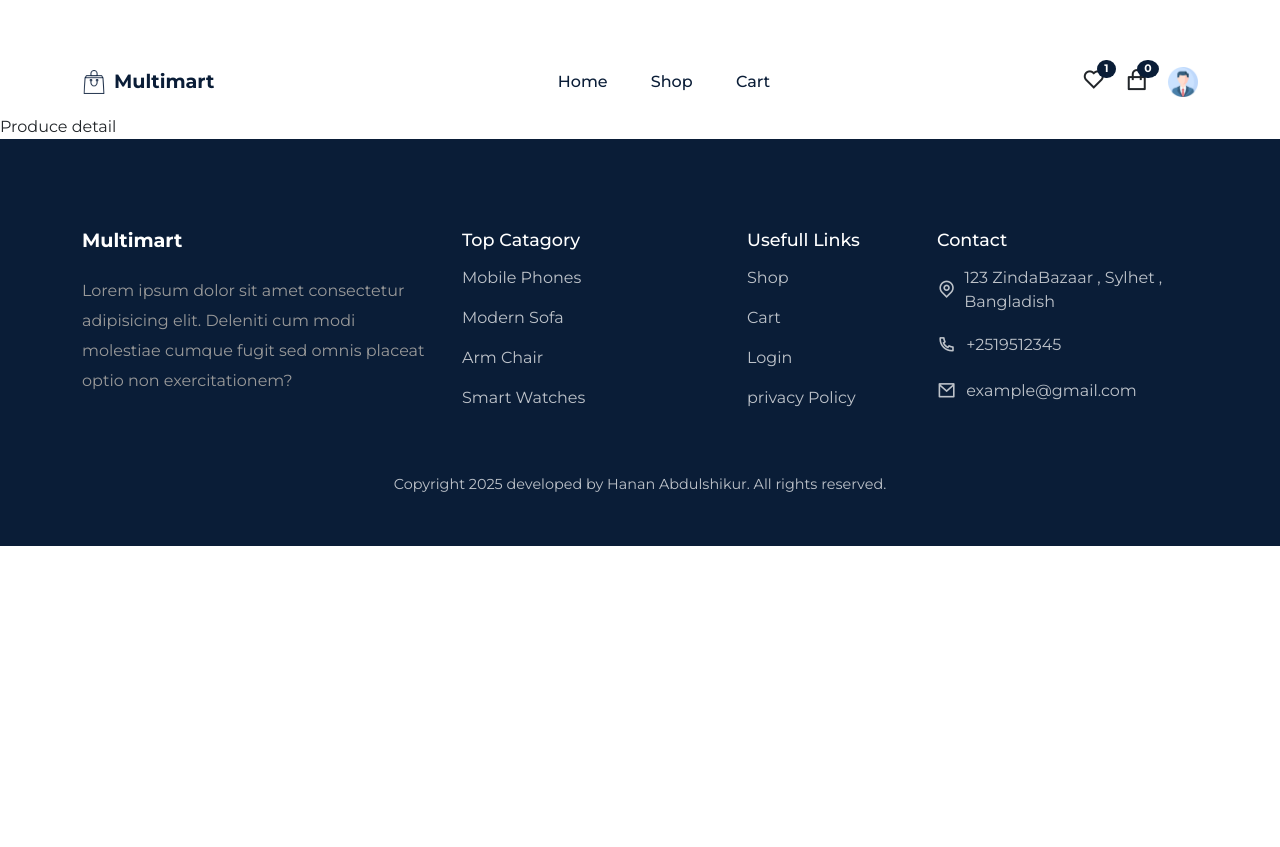
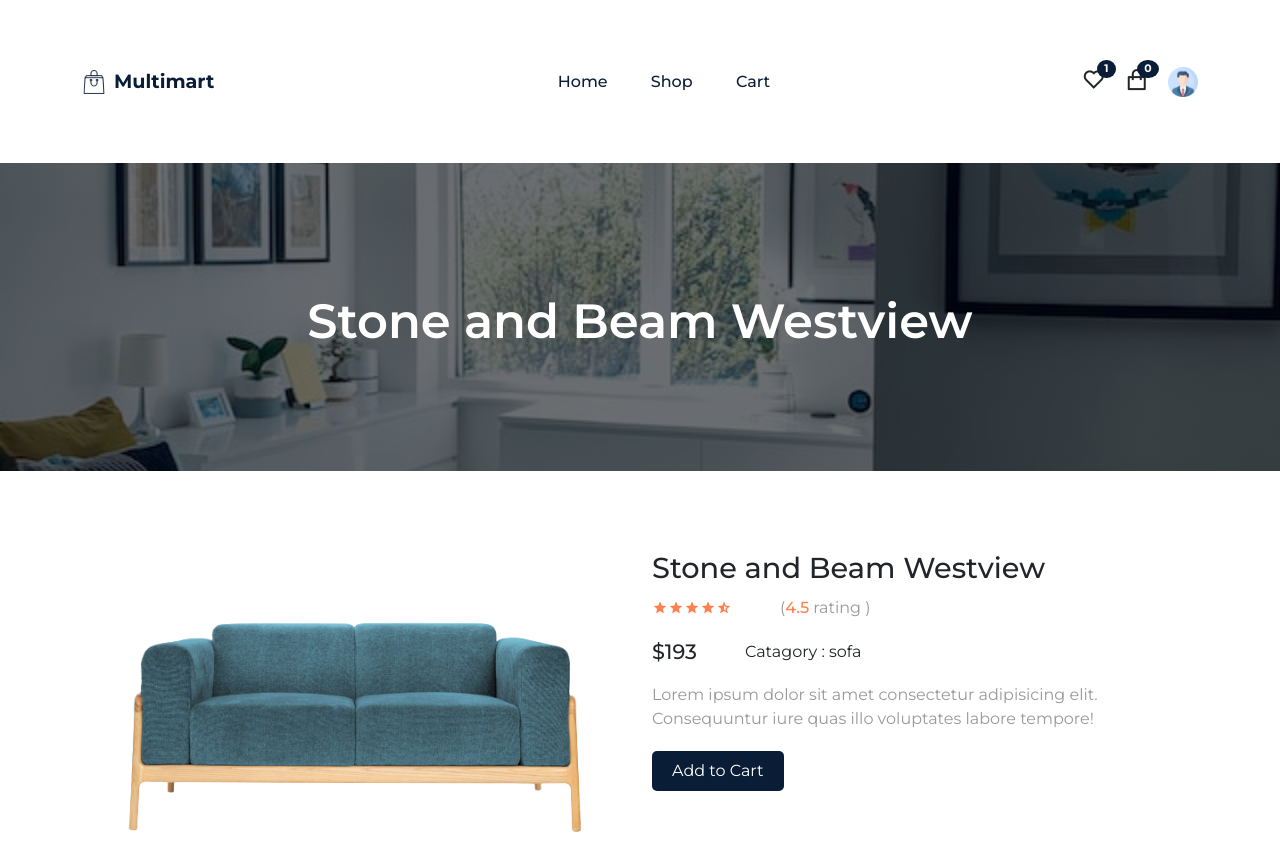
Before and after one commit to devhan-hub/E-commerce, a React (Create React App) app: page /product/01 in a window 1280 px wide. Shown: the part 105-952 px from the top of the page. Before the commit the page ends 800 px from the top, so only its background shows below. Built offline with nearby package versions, Linux system fonts and the light colour scheme.

Commit message:
feat(product): complete productdetail page implementation

```diff
--- a/src/pages/ProductDetails.jsx
+++ b/src/pages/ProductDetails.jsx
@@ -1,9 +1,136 @@
-import React from 'react'
+import {Container, Row ,Col} from 'reactstrap'
+import Helmet from '../components/Helmet/Helmet'
+import CommonSection from '../components/UI/CommonSection'
+import { useParams } from 'react-router-dom'
+import  '../styles/product_detail.css'
+import {motion} from 'framer-motion'
+import { useState } from 'react'
+import products from '../assets/data/products'
+import ProductList from '../components/UI/ProductList'
+import { useDispatch } from 'react-redux'
+import { addItem } from '../redux/slices/CartSlice'
+import { useRef } from 'react'
+import { toast } from 'react-toastify'
+const ProductDetails = () => {
 
-const ProductDetails = () => {
+  const {id} = useParams();
+  const product = products.find(product=>product.id === id)
+  const [tab , setTab]= useState('desc')
+  const[rating , setRating] = useState();
+  const {imgUrl , productName , price , avgRating , reviews , description  ,shortDesc , category } = product
+  const  relatedproduct = products.filter(product=> product.category === category)
+ const dispatch = useDispatch()
+ const reviewName = useRef('');
+ const reviewMsg = useRef('');
+
+ const addToCart = () => {
+      dispatch(addItem({
+         id,
+         productName,
+         price,
+         image:imgUrl
+      }))
+      toast.success("product successfully added")
+
+  }
+
+ const handelSubmit = e => {
+    e.preventDefault();
+   const reviewUserName = reviewName.current.value;
+   const reviewuserMsg = reviewMsg.current.value;
+ }
   return (
-    <div>
-      Produce detail
+    <div className='pt-5'>
+      <Helmet title={productName }>
+   <CommonSection  title={productName} />
+   <section className="pt-0">
+     <Container>
+      <Row>
+        <Col lg='6'>
+        <img src={imgUrl} alt={productName}/>
+        </Col>
+        <Col lg='6'>
+        <div className="product_detail">
+          <h2>{productName}</h2>
+          <div className='product_rating d-flex align-items-center gap-5 mb-3'>
+            <div>
+             <span><i class='ri-star-s-fill'></i></span>
+             <span><i class='ri-star-s-fill'></i></span>
+             <span><i class='ri-star-s-fill'></i></span>
+             <span><i class='ri-star-s-fill'></i></span>
+             <span><i class='ri-star-half-s-line'></i></span>
+             </div>
+
+          <p>(<span>{avgRating}</span> rating )</p>
+          </div>
+         <div className='d-flex align-items-center gap-5'>
+         <span className='product_price '>${price}</span>
+          <span>Catagory : {category}</span>
+         </div>
+        <p className='mt-3'>{shortDesc}</p>
+        <motion.button onClick={addToCart} whileTap={{scale:1.1}}  className="buy_btn">Add to Cart</motion.button>
+        </div>
+        </Col>
+      </Row>
+     </Container>
+   </section>
+   <section className="product-wrapper">
+    <Container>
+      <Row>
+        <Col lg='12'>
+        <div className="product_tab d-flex align-items-center gap-5">
+          <h6 onClick={()=>setTab("desc")} className={`${tab === "desc" ? "active_tab" :" " }`}>Description</h6>
+          <h6 onClick={()=>setTab("rev")} className={`${tab === 'rev'? 'active_tab':''}`}>Reviwes ({reviews.length})</h6>
+        </div>
+         {
+          tab === "desc" ? (
+          <div className="tab_content mt-5">
+            <p>{description}</p>
+          </div>)
+          : (
+          <div className='product_review mt-5'>
+           <div className="review_wrapper">
+            <ul>
+              {reviews.map((item , index)=> (
+                <li key={index}>
+                  <h6>John Doe</h6>
+                  <span>{item.rating} (rating)</span>
+                  <p>{item.text}</p>
+                </li>
+              ))}
+            </ul>
+            <div className="reviw-form">
+              <h1>Share Your Experiance</h1>
+              <form action="" onSubmit={handelSubmit}>
+                <div className="form-group">
+                  <input ref={reviewName} type="text" placeholder="Enter Name"/>
+                </div>
+                <div className="form-group d-flex align-items-center gap-5">
+                  <span onClick={()=> setRating(1)}>1 <i class='ri-star-s-fill'></i></span>
+                  <span onClick={()=> setRating(2)}>2 <i class='ri-star-s-fill'></i></span>
+                  <span onClick={()=> setRating(3)}>3 <i class='ri-star-s-fill'></i></span>
+                  <span onClick={()=> setRating(4)}>4 <i class='ri-star-s-fill'></i></span>
+                  <span onClick={()=> setRating(5)}>5 <i class='ri-star-s-fill'></i></span>
+                </div>
+                <div className="form-group ">
+                  <textarea ref={reviewMsg} row={4} type="text" placeholder="Review Message"/>
+                </div>
+                <button  className="buy_btn" type='submit'>Submit</button>
+              </form>
+            </div>
+           </div>
+           </div>
+          )
+         }
+        </Col>
+        <Col lg='12' className='mt-5'>
+            <h1 className='related-title'>You may also like these</h1>
+        </Col>
+        <ProductList data={relatedproduct}/>
+      </Row>
+    </Container>
+   </section>
+  </Helmet>
     </div>
   )
 }
--- /dev/null
+++ b/src/styles/product_detail.css
@@ -0,0 +1,76 @@
+.product_detail {
+    margin-top: 50px;
+}
+.product_detail h2 {
+    font-size:1.8rem;
+    margin-bottom: 10px;
+}
+.product_rating span i {
+    color:coral;
+}
+.product_rating p span {
+    color: coral;
+    font-weight: 500;
+}
+.product_price {
+    font-size: 1.3rem;
+    font-weight: 500;
+}
+.product_tab  h6{
+    color: var(--primary-color);
+    font-weight: 500;
+    font-size: 1rem;
+    cursor: pointer;
+}
+
+.product_tab .active_tab {
+    font-weight: 600;
+}
+.tab_content p {
+    line-height: 30px;
+}
+.review_wrapper ul li span {
+    color:coral;
+    font-weight: 600;
+}
+.review_wrapper ul li p {
+    margin-top: 10px;
+}
+.reviw-form {
+    width: 70%;
+    margin:auto;
+    margin-top: 50px;
+
+}
+.reviw-form h1 {
+    font-size: 1.2rem;
+    font-weight: 600;
+    margin-bottom: 30px;
+
+}
+.form-group {
+    margin-bottom: 20px;
+}
+.form-group input , .form-group textarea {
+    width: 100%;
+    border-radius: 5px;
+    border:1px solid var(--primary-color);
+    padding: 8px 20px;
+}
+.form-group input:focus , .form-group textarea:focus {
+    outline: none;
+}
+.form-group span {
+    display: flex;
+    align-items: center;
+    column-gap: 5px;
+    color:coral;
+    cursor: pointer;
+}
+.related-title
+{
+    font-size: 1.4rem;
+    font-weight: 600;
+    margin-top: 30px;
+    text-align: center;
+}
```
